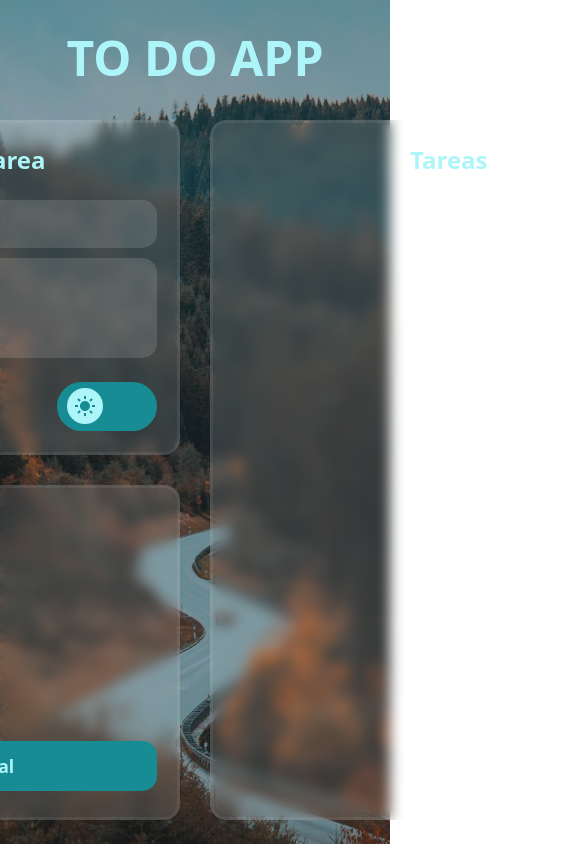
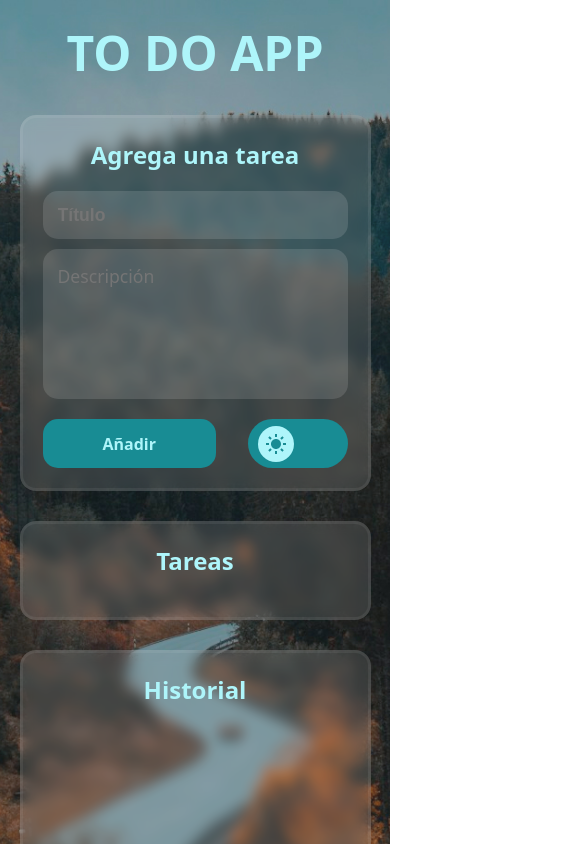
Before and after one commit to andycvv/to-do-app, a React (Vite) app: page / in a window 390 px wide. Shown: the top 844 px of the page, 585 px wide, since content can reach past the window. Built offline with nearby package versions, Linux system fonts and the light colour scheme.

Commit message:
Fix lag in dark theme and make responsive

```diff
--- a/index.html
+++ b/index.html
@@ -2,12 +2,14 @@
 <html lang="en">
   <head>
     <meta charset="UTF-8" />
+    <link rel="preload" href="./assets/background-dark.jpg" as="image">
     <link rel="icon" type="image/svg+xml" href="./src/assets/icon-edit.svg" />
     <meta name="viewport" content="width=device-width, initial-scale=1.0" />
     <title> To do App</title>
   </head>
   <body>
     <div id="root"></div>
-    <script type="module" src="/src/main.jsx"></script>
   </body>
 </html>
+
+<script type="module" src="/src/main.jsx"></script>
--- a/src/App.css
+++ b/src/App.css
@@ -1,18 +1,21 @@
+body {
+  background: url(./assets/background-light.jpg) no-repeat center;
+  background-size: cover;
+  transition: background .3s;
+}
+
 .container {
   width: 100%;
-  height: 100vh;
+  margin: 20px 0;
   position: relative;
-  background: url(./assets/background-light.jpg) no-repeat center;
-  background-size: cover;
   display: flex;
   flex-direction: column;
   align-items: center;
   justify-content: center;
   gap: 30px;
-  transition: all .3s;
 }
 
-body.dark-theme .container {
+body.dark-theme {
   background: url(./assets/background-dark.jpg) no-repeat center;
   background-size: cover;
 }
@@ -29,9 +32,8 @@ h2 {
 
 .grid {
   display: grid;
-  width: 985px;
+  width: 90%;
   max-width: 985px;
-  min-height: 700px;
   grid-template-columns: 1fr 1fr;
   grid-template-rows: 1fr 1fr;
   gap: 30px;
@@ -53,3 +55,23 @@ h2 {
   grid-row: 1/3;
   grid-column: 2/2;
 }
+
+@media (max-width: 1024px) {
+  .grid {
+    grid-template-columns: auto;
+    grid-template-rows: auto;
+  }
+  .grid-item-big {
+    grid-row: auto;
+    grid-column: auto;
+  }
+}
+
+@media (max-width: 530px) {
+  h3 {
+    font-size: 1em;
+  }
+  .input-description{
+    height: 130px;
+  }
+}
--- a/src/styles/AddTareas.css
+++ b/src/styles/AddTareas.css
@@ -2,7 +2,6 @@ input,
 textarea {
   width: 100%;
   border-radius: 15px;
-  height: 48px;
   background-color: #ffffff20;
   border: none;
   padding: 0 15px 0 15px;
@@ -15,27 +14,26 @@ textarea {
   flex-direction: column;
   justify-content: space-between;
   align-items: center;
-  width: 100%;
-  height: 100%;
   overflow: hidden;
+  gap: 20px;
 }
 
 .form-inputs {
   display: flex;
   flex-wrap: wrap;
   gap: 10px;
-  width: 100%;
 }
 
 .input-title {
   font-size: 1.1rem;
   font-weight: bold;
+  height: 48px;
 }
 
 .input-description {
-  height: 100px;
+  height: 125px;
   font-family: system-ui;
-  padding-top: 15px;
+  padding: 15px 15px 15px 15px;
   resize: none;
   font-size: 1.1rem;
 }
@@ -59,3 +57,13 @@ textarea {
   color: var(--color-content);
   transition: background-color .3s;
 }
+
+@media (max-width: 530px) {
+  .input-description{
+    height: 150px;
+  }
+
+  .add-button {
+    font-size: 1rem;
+  }
+}
--- a/src/styles/Tarea.css
+++ b/src/styles/Tarea.css
@@ -1,6 +1,5 @@
 .tarea {
   width: 100%;
-  max-width: 420px;
   display: flex;
   flex-wrap: wrap;
   justify-content: space-between;
--- a/src/styles/TareasContenedor.css
+++ b/src/styles/TareasContenedor.css
@@ -1,11 +1,9 @@
 .grid-item-big {
   display: flex;
-  max-height: 700px;
 }
 
 .div-tareas {
   width: 100%;
-  height: 100%;
   display: flex;
   flex-direction: column;
   align-items: center;
```
